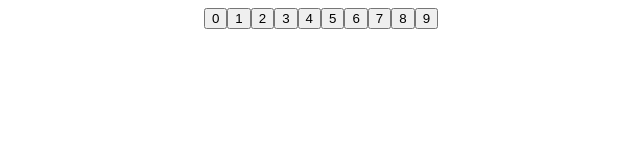
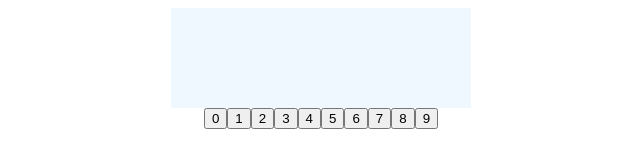
Before and after one commit to SsWwRr/calculator, a plain HTML site: page index.html in a window 1280 px wide. Shown: the whole page, without its empty margins (319-959 px from the left). Drawn offline with Linux system fonts and the light colour scheme.

Commit message:
fundations for the calculator's looks

```diff
--- a/index.html
+++ b/index.html
@@ -8,7 +8,9 @@
     <body>
         <div id="mainContainer">
             <div id="calculatorContainer">
-                <div id="result"></div>
+                <div id="resultContainer">
+                    <div id="result"></div>
+                </div>
                 <div id="buttonContainer"></div>
             </div>
 
```
